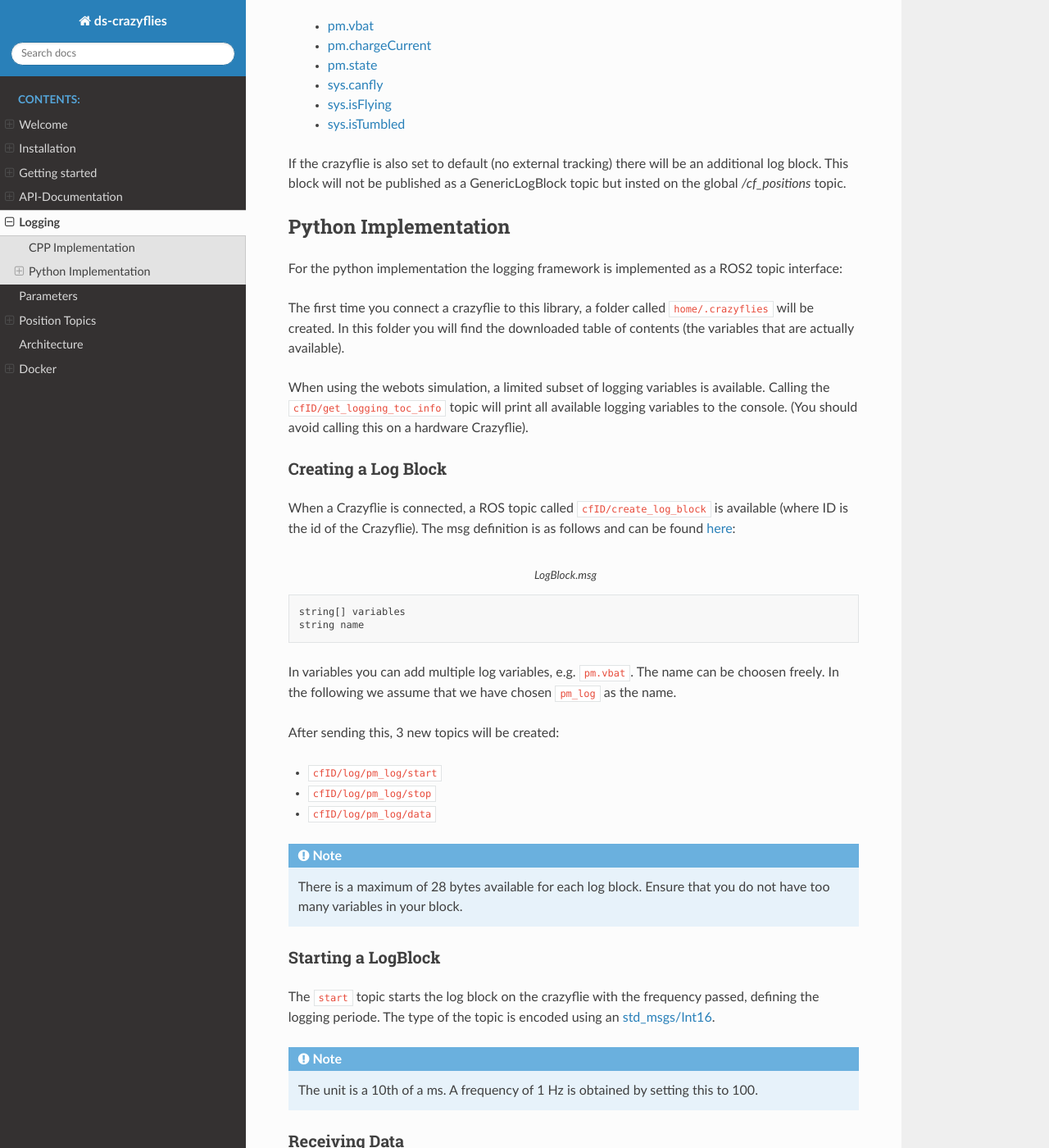
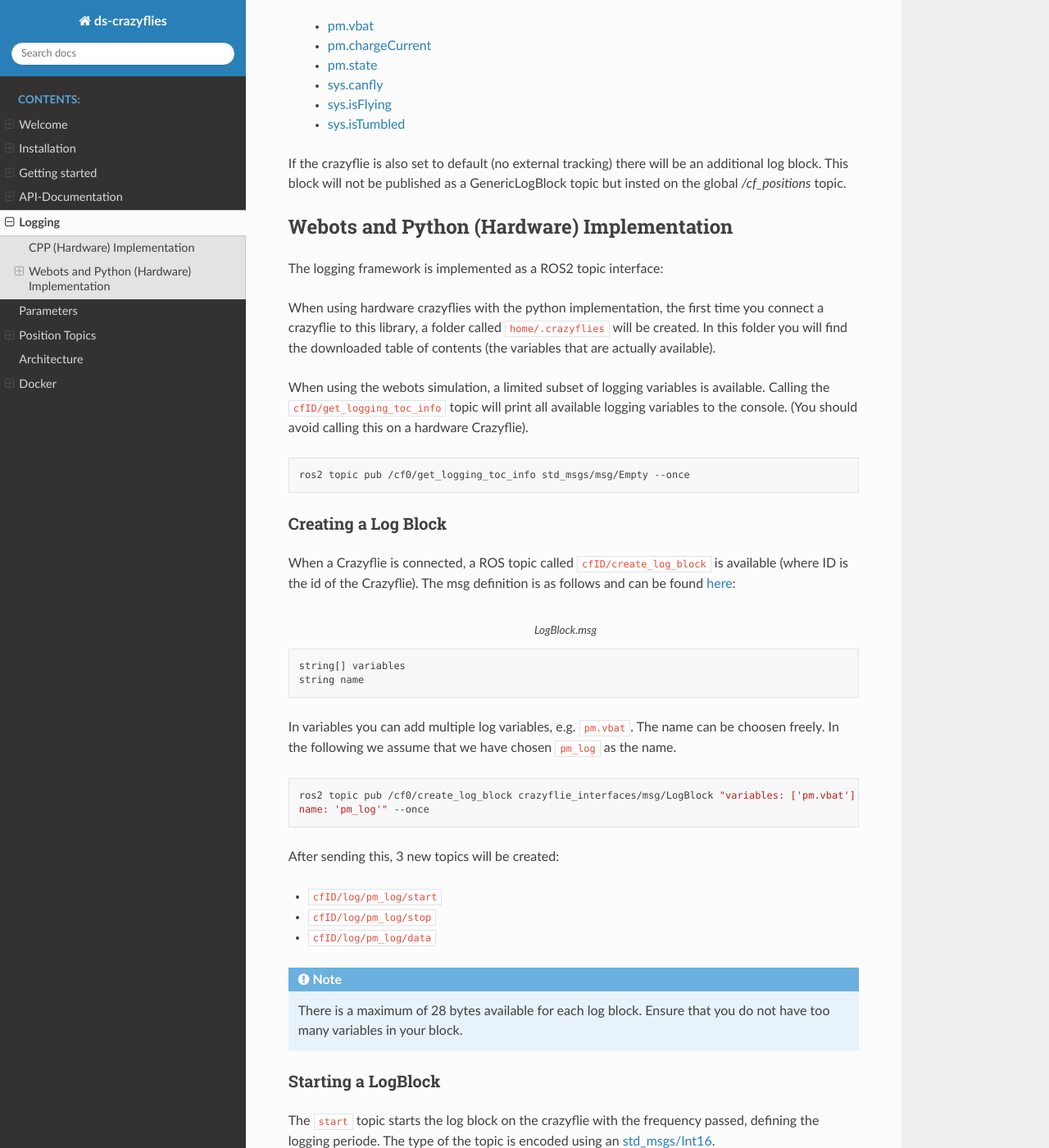
Before and after one commit to DynamicSwarms/ds-crazyflies, a Sphinx documentation site: the page built from docs/logging.rst, in a window 1280 px wide and 1400 px high, scrolled down 535 px. Shown: the whole window at 82% size. Built offline with Sphinx 7.4.7 and the Read the Docs theme 3.1.0, drawn with Linux system fonts in a browser that asks for light colours; some of the changed text lies outside the part shown.

Commit message:
crazyflie_webots package was ported to cpp
updated documentation to reflect changes
updated framework.launch for new setup
improved on crazyflie and safeflie

```diff
--- a/docs/crazyflies.rst
+++ b/docs/crazyflies.rst
@@ -47,10 +47,8 @@ During flight, targets can be sent using the `sendTarget <https://github.com/Dyn
 .. code-block::
     :caption: SendTarget.msg
 
-    uint8 priority # priority of the target, lower priority is more important
-    geometry_msgs/Vector3 target # Target position
-    string base_frame # Base frame the target is relative to
-    string info # Additional information
+    geometry_msgs/Point target # Target position
+
 
 .. note:: Only the target field is currently used. It describes the desired target in world coordinates.
 
--- a/docs/logging.rst
+++ b/docs/logging.rst
@@ -15,7 +15,7 @@ Depending on your firmware version some variables might not be available.
 Depending on your used :doc:`Implementation </implementation>` the logging framework is implemented differently.
 
 
-CPP Implementation
+CPP (Hardware) Implementation
 ******************
 
 For the cpp-crazyflie it is currently not possible to start and end ``LogBlock`` during runtime.
@@ -33,15 +33,20 @@ The cpp implementation automatically logs one log block to the topic ``/cfID/sta
 If the crazyflie is also set to default (no external tracking) there will be an additional log block. This block will not be published as a GenericLogBlock topic but insted on the global `/cf_positions` topic.
 
 
-Python Implementation
+Webots and Python (Hardware) Implementation
 **********************
 
-For the python implementation the logging framework is implemented as a ROS2 topic interface:
+The logging framework is implemented as a ROS2 topic interface:
 
-The first time you connect a crazyflie to this library, a folder called ``home/.crazyflies`` will be created. In this folder you will find the downloaded table of contents (the variables that are actually available).
+When using hardware crazyflies with the python implementation, the first time you connect a crazyflie to this library, a folder called ``home/.crazyflies`` will be created. In this folder you will find the downloaded table of contents (the variables that are actually available).
 
 When using the webots simulation, a limited subset of logging variables is available.
 Calling the ``cfID/get_logging_toc_info`` topic will print all available logging variables to the console. (You should avoid calling this on a hardware Crazyflie).
+
+.. code-block:: bash
+
+    ros2 topic pub /cf0/get_logging_toc_info std_msgs/msg/Empty --once
+
 
 Creating a Log Block
 ====================
@@ -58,6 +63,11 @@ The msg definition is as follows and can be found `here <https://github.com/Dyna
 In variables you can add multiple log variables, e.g. ``pm.vbat``. The name can be choosen freely.
 In the following we assume that we have chosen ``pm_log`` as the name.
 
+.. code-block:: bash
+
+    ros2 topic pub /cf0/create_log_block crazyflie_interfaces/msg/LogBlock "variables: ['pm.vbat']
+    name: 'pm_log'" --once
+
 After sending this, 3 new topics will be created:
 
 *  ``cfID/log/pm_log/start``
@@ -73,6 +83,10 @@ The ``start`` topic starts the log block on the crazyflie with the frequency pas
 
 .. note:: The unit is a 10th of a ms. A frequency of 1 Hz is obtained by setting this to 100.
 
+.. code-block:: bash
+
+    ros2 topic pub /cf0/log/pm_log/start std_msgs/msg/Int16 "data: 100" --once
+
 Receiving Data
 ==============
 
@@ -85,7 +99,20 @@ When the log block is started, the data streamed by the crazyflie is posted to t
 
 The values are sorted as described when the log block was created.
 
+.. code-block:: bash
+
+    ros2 topic echo /cf0/log/pm_log/data
+
 Stopping a Log Block
 ====================
 
 A log block can be stopped by sending an `Empty <https://docs.ros.org/en/humble/p/std_msgs/interfaces/msg/Empty.html>`_ message to the provided topic.
+
+.. code-block:: bash
+
+    ros2 topic pub /cf0/log/pm_log/stop std_msgs/msg/Empty --once
+
+.. note::
+
+    When creating and starting log block with code it is important to add a delay between creating the log block and starting it.
+    This is because the appropriate topics need to be created first.
--- a/docs/parameters.rst
+++ b/docs/parameters.rst
@@ -28,3 +28,8 @@ For setting parameters you can use the following command:
     ros2 param set /cf0 <parameter_name> <value>
 
 this will not only set the node's parameter but also update the parameter on the crazyflie.
+
+
+.. note::
+    For the webots simulation there is no parameter server implemented yet.
+    Therefore when using webots crazyflies parameters cannot be set or get.
```
Also changed, not shown: docs/docker.rst (+16 -21 lines), docs/installation.rst (+26 -52 lines), docs/usage.rst (+10 -7 lines), 6 other files.
